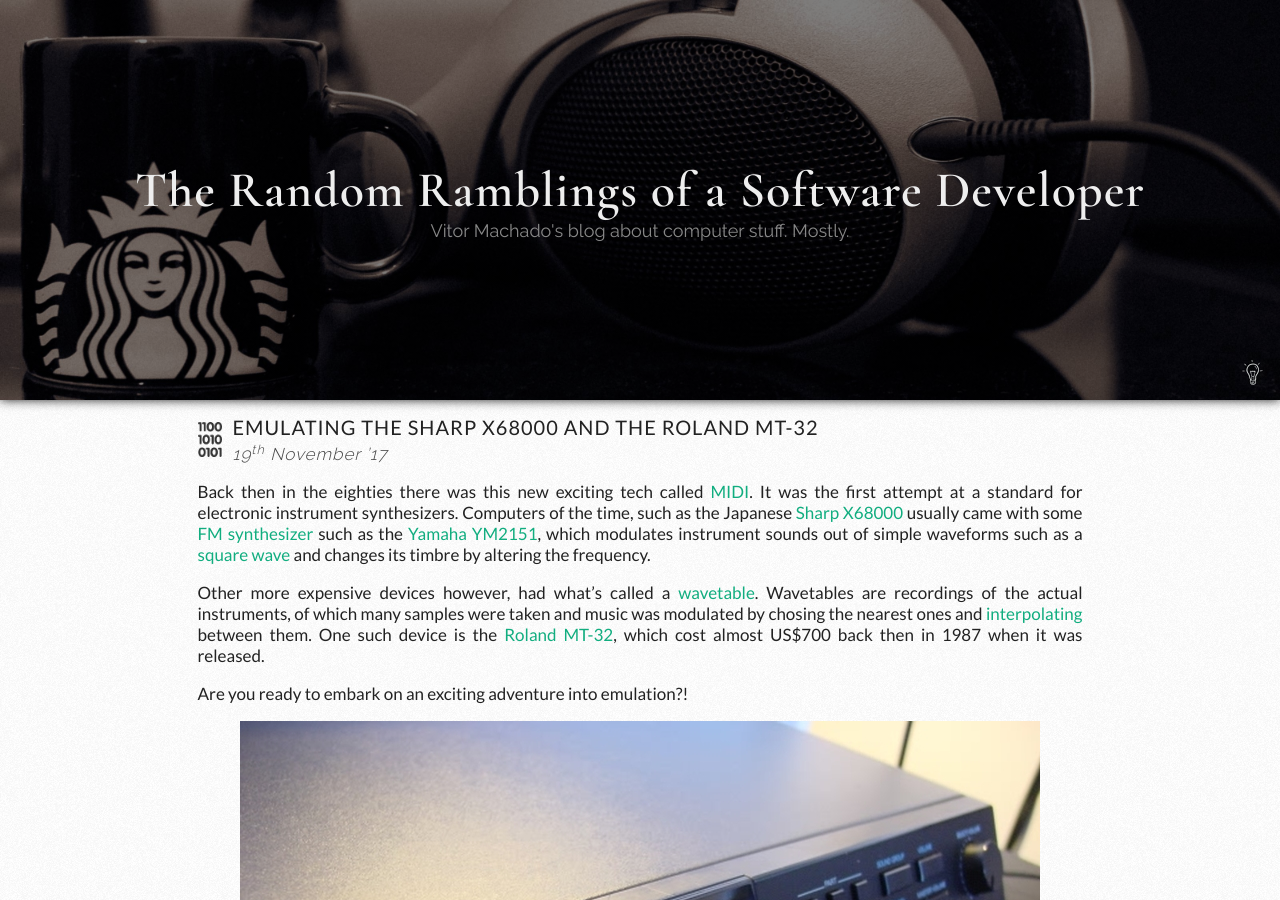
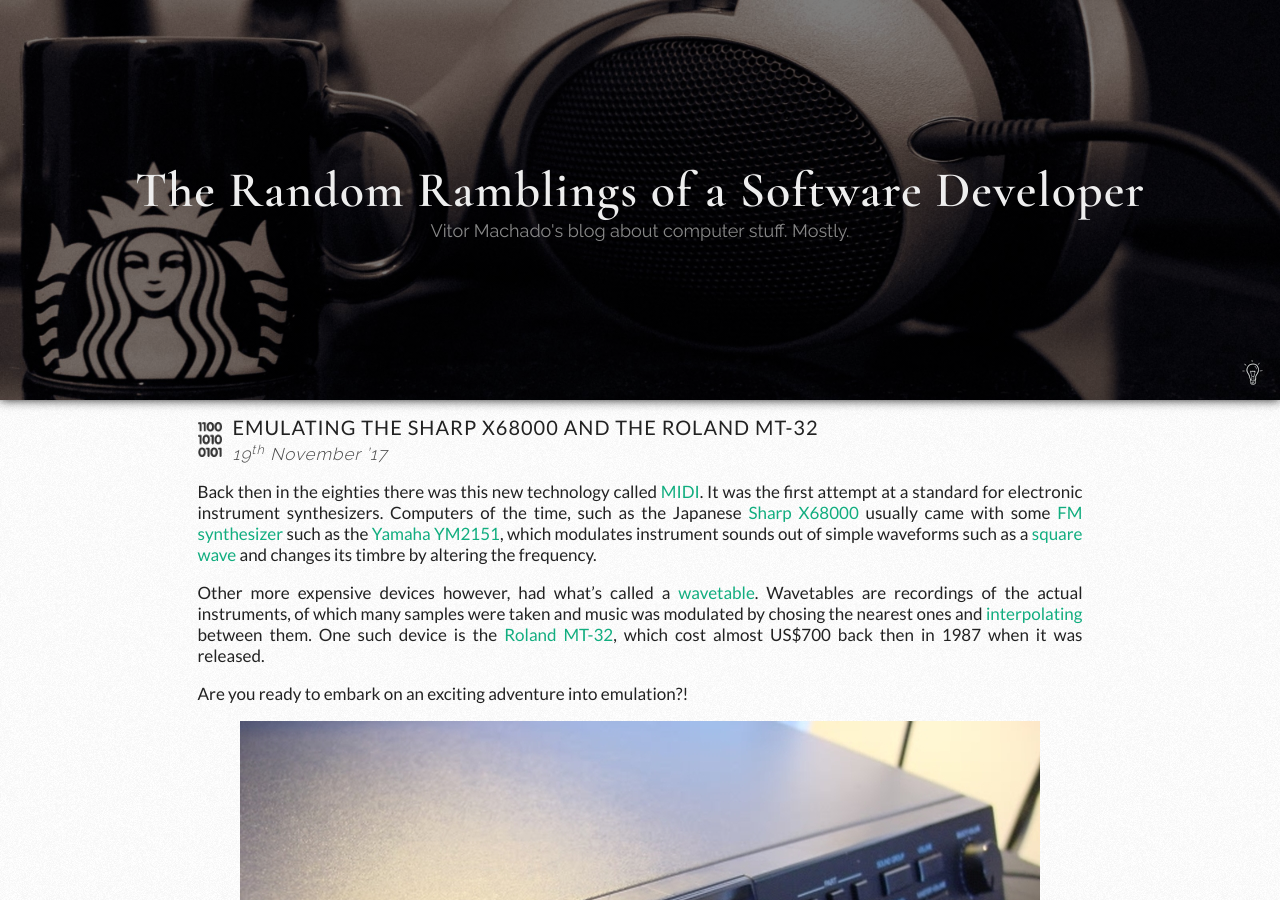
Before and after one commit to vittau/blog, a Jekyll site: the page built from _posts/2017-11-19-emulating-the-sharp-x68000-and-the-roland-mt-32.markdown, in a window 1280 px wide and 900 px high. Built offline with Jekyll 4.4.1, drawn with Linux system fonts in a browser that asks for light colours; comment, search, counter and statistics services are not loaded.

Commit message:
Avoid repetition

```diff
--- a/_posts/2017-11-19-emulating-the-sharp-x68000-and-the-roland-mt-32.markdown
+++ b/_posts/2017-11-19-emulating-the-sharp-x68000-and-the-roland-mt-32.markdown
@@ -7,7 +7,7 @@
 tags: emulator, sharp, roland, games, midi, sound
 ---
 
-Back then in the eighties there was this new exciting tech called <a href="https://en.wikipedia.org/wiki/MIDI" target="_blank">MIDI</a>. It was the first attempt at a standard for electronic instrument synthesizers. Computers of the time, such as the Japanese <a href="https://en.wikipedia.org/wiki/X68000" target="_blank">Sharp X68000</a> usually came with some <a href="https://en.wikipedia.org/wiki/Frequency_modulation_synthesis" target="_blank">FM synthesizer</a> such as the <a href="https://en.wikipedia.org/wiki/Yamaha_YM2151" target="_blank">Yamaha YM2151</a>, which modulates instrument sounds out of simple waveforms such as a <a href="https://en.wikipedia.org/wiki/Square_wave" target="_blank">square wave</a> and changes its timbre by altering the frequency.
+Back then in the eighties there was this new technology called <a href="https://en.wikipedia.org/wiki/MIDI" target="_blank">MIDI</a>. It was the first attempt at a standard for electronic instrument synthesizers. Computers of the time, such as the Japanese <a href="https://en.wikipedia.org/wiki/X68000" target="_blank">Sharp X68000</a> usually came with some <a href="https://en.wikipedia.org/wiki/Frequency_modulation_synthesis" target="_blank">FM synthesizer</a> such as the <a href="https://en.wikipedia.org/wiki/Yamaha_YM2151" target="_blank">Yamaha YM2151</a>, which modulates instrument sounds out of simple waveforms such as a <a href="https://en.wikipedia.org/wiki/Square_wave" target="_blank">square wave</a> and changes its timbre by altering the frequency.
 
 Other more expensive devices however, had what's called a <a href="https://en.wikipedia.org/wiki/Wavetable_synthesis" target="_blank">wavetable</a>. Wavetables are recordings of the actual instruments, of which many samples were taken and music was modulated by chosing the nearest ones and <a href="https://en.wikipedia.org/wiki/Interpolation" target="_blank">interpolating</a> between them. One such device is the <a href="https://en.wikipedia.org/wiki/Roland_MT-32" target="_blank">Roland MT-32</a>, which cost almost US$700 back then in 1987 when it was released.
 
```
